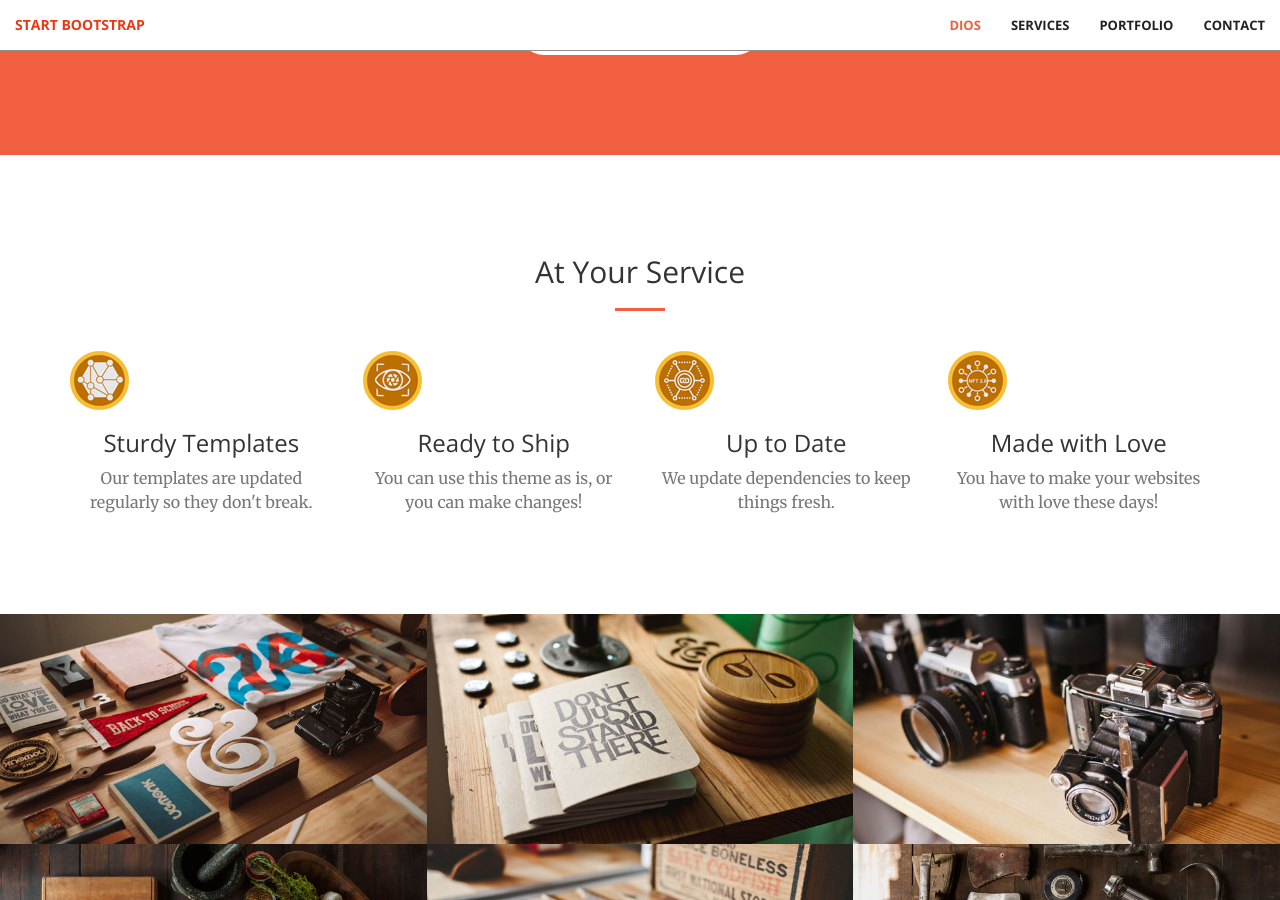
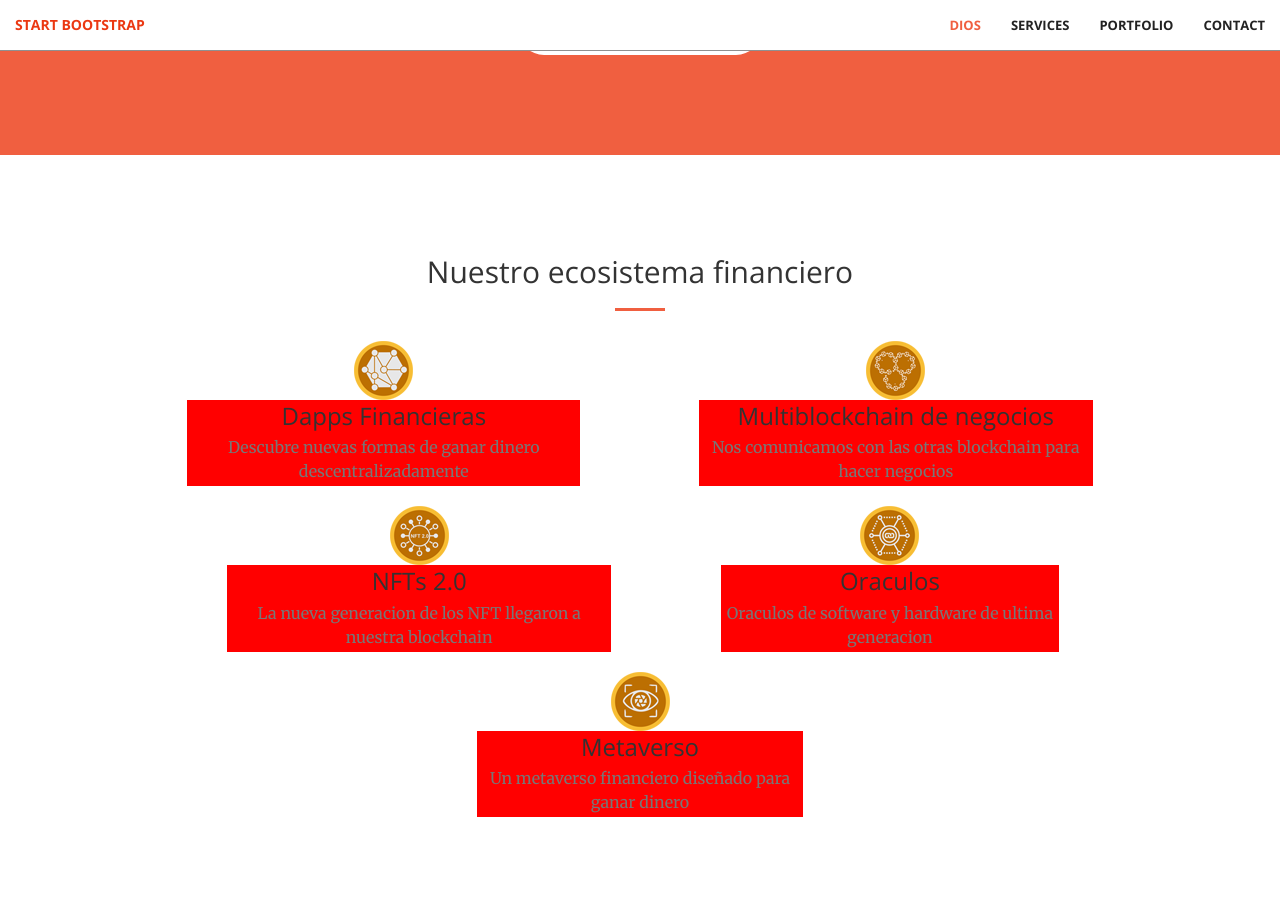
Before and after one commit to soujiang/soujiang.github.io, a Jekyll site: the page built from index.html, in a window 1280 px wide and 900 px high, scrolled down 1532 px. Built offline with Jekyll 4.4.1, drawn with Linux system fonts in a browser that asks for light colours.

Commit message:
service base

```diff
--- a/_includes/services.html
+++ b/_includes/services.html
@@ -1,42 +1,37 @@
-<section id="services">
-    <div class="container">
-        <div class="row">
+<section id="services2">
+    <div class="container2">
             <div class="col-lg-12 text-center">
-                <h2 class="section-heading">At Your Service</h2>
+                <h2 class="section-heading">Nuestro ecosistema financiero</h2>
                 <hr class="primary">
             </div>
-        </div>
     </div>
-    <div class="container">
-        <div class="row">
-            <div class="col-lg-3 col-md-6 text-center">
-                <div class="service-box">
+
+    <div class="container2">
+                <div class="service-box2">
                     <img src="img/portfolio/DAPPS.png" class="img-responsive" alt="">
-                    <h3>Sturdy Templates</h3>
-                    <p class="text-muted">Our templates are updated regularly so they don't break.</p>
+                    <h3>Dapps Financieras</h3>
+                    <p class="text-muted">Descubre nuevas formas de ganar dinero descentralizadamente</p>
                 </div>
-            </div>
-            <div class="col-lg-3 col-md-6 text-center">
-                <div class="service-box">
+                <div class="service-box2">
+                    <img src="img/portfolio/MULTIBLOCKCHAIN.png" class="img-responsive" alt="">
+                    <h3>Multiblockchain de negocios</h3>
+                    <p class="text-muted">Nos comunicamos con las otras blockchain para hacer negocios</p>
+                </div>
+                <div class="service-box2">
+                    <img src="img/portfolio/NFT.png" class="img-responsive" alt="">
+                    <h3>NFTs 2.0</h3>
+                    <p class="text-muted">La nueva generacion de los NFT llegaron a nuestra blockchain</p>
+                </div>
+                <div class="service-box2">
+                    <img src="img/portfolio/ORACLE.png" class="img-responsive" alt="">
+                    <h3>Oraculos</h3>
+                    <p class="text-muted">Oraculos de software y hardware de ultima generacion</p>
+                </div>
+                <div class="service-box2">
                     <img src="img/portfolio/METAVERSO.png" class="img-responsive" alt="">
-                    <h3>Ready to Ship</h3>
-                    <p class="text-muted">You can use this theme as is, or you can make changes!</p>
+                    <h3>Metaverso</h3>
+                    <p class="text-muted">Un metaverso financiero diseñado para ganar dinero</p>
                 </div>
-            </div>
-            <div class="col-lg-3 col-md-6 text-center">
-                <div class="service-box">
-                    <img src="img/portfolio/ORACLE.png" class="img-responsive" alt="">
-                    <h3>Up to Date</h3>
-                    <p class="text-muted">We update dependencies to keep things fresh.</p>
-                </div>
-            </div>
-            <div class="col-lg-3 col-md-6 text-center">
-                <div class="service-box">
-                    <img src="img/portfolio/NFT.png" class="img-responsive" alt="">
-                    <h3>Made with Love</h3>
-                    <p class="text-muted">You have to make your websites with love these days!</p>
-                </div>
-            </div>
-        </div>
     </div>
+
 </section>
--- a/_sass/_base.scss
+++ b/_sass/_base.scss
@@ -348,3 +348,33 @@ img::-moz-selection {
 body {
     -webkit-tap-highlight-color: $theme-dark;
 }
+#services2 {
+	display:flex;
+	flex-wrap: wrap;
+	justify-content: center;
+	align-items: center;
+}
+
+.container2 {
+	display: flex;
+	flex-wrap: wrap;
+	justify-content: center;
+	align-items: center;
+}
+
+.service-box2 {
+	display: flex;
+	flex-direction: column;
+	justify-content: space-around;
+	padding: 10px;
+	align-items: center;
+}
+
+.service-box2 p,
+.service-box2 h3 {
+	width: 80%;
+	background: red;
+	padding: 3px;
+	margin: 0;
+	text-align: center;
+}
```
